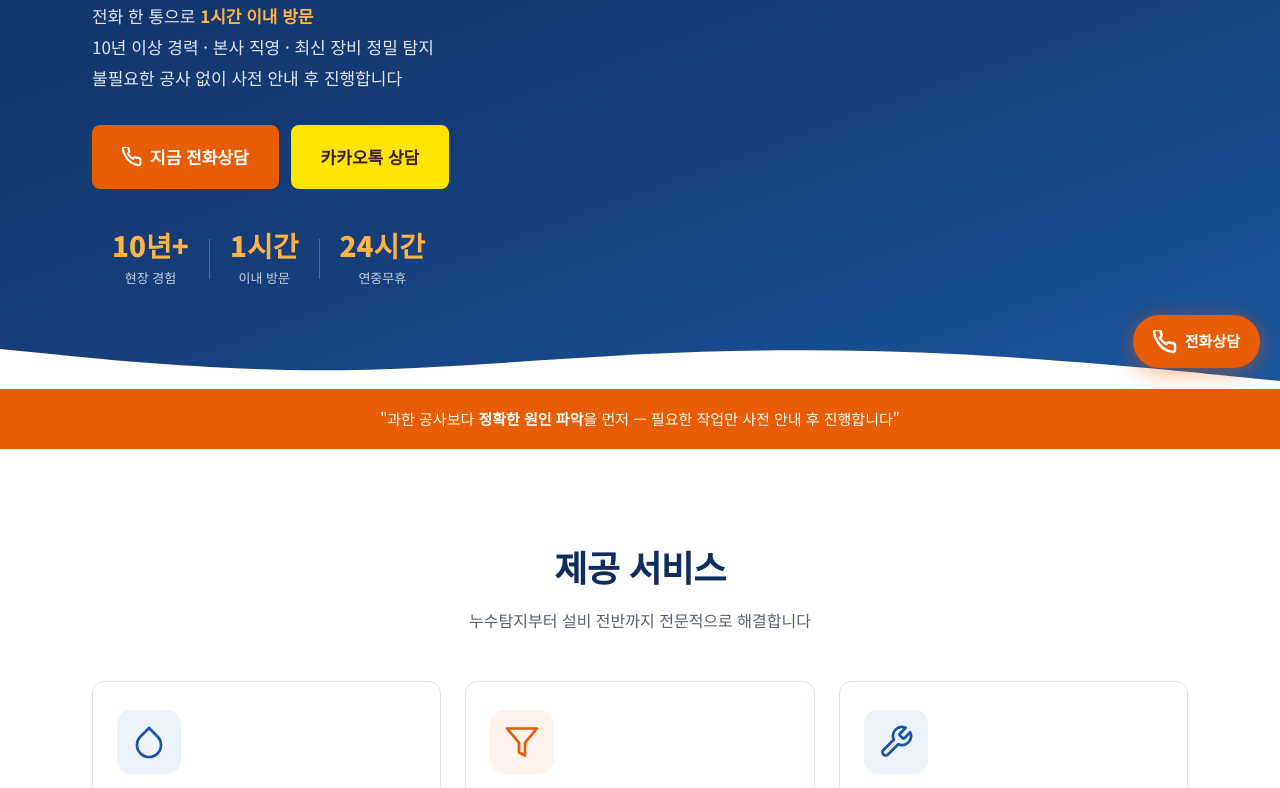
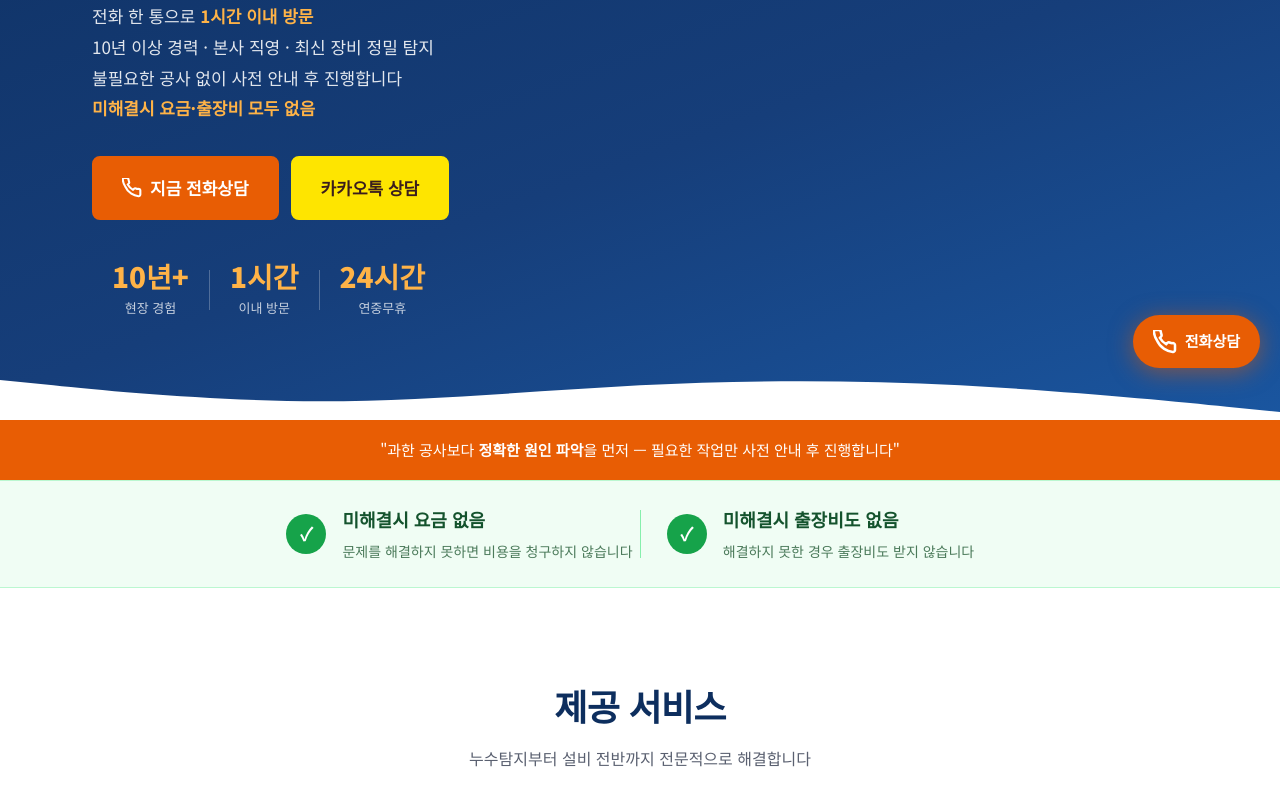
Before and after one commit to la2yness/barun-plumbing, a plain HTML site: page index.html in a window 1280 px wide. Shown: the part 408-1196 px from the top of the page. Drawn offline with Linux system fonts and the light colour scheme.

Commit message:
readme 추가

```diff
--- a/css/style.css
+++ b/css/style.css
@@ -278,6 +278,80 @@ button { cursor: pointer; border: none; background: none; }
   line-height: 1.6;
 }
 .slogan-bar strong { font-weight: 700; }
+
+/* ================================================================
+   GUARANTEE BAR
+   ================================================================ */
+.guarantee-bar {
+  background: #F0FDF4;
+  border-top: 1px solid #BBF7D0;
+  border-bottom: 1px solid #BBF7D0;
+  padding: 24px 0;
+}
+
+.guarantee-items {
+  display: flex;
+  flex-direction: column;
+  gap: 20px;
+}
+
+.guarantee-item {
+  display: flex;
+  align-items: center;
+  gap: 16px;
+}
+
+.g-icon {
+  flex-shrink: 0;
+  width: 40px;
+  height: 40px;
+  background: #16A34A;
+  color: #fff;
+  border-radius: 50%;
+  display: flex;
+  align-items: center;
+  justify-content: center;
+  font-size: 18px;
+  font-weight: 700;
+}
+
+.guarantee-item strong {
+  display: block;
+  font-size: 18px;
+  font-weight: 700;
+  color: #14532D;
+  margin-bottom: 2px;
+}
+
+.guarantee-item span {
+  font-size: 14px;
+  color: #4B7A5A;
+}
+
+.g-divider {
+  display: none;
+}
+
+@media (min-width: 768px) {
+  .guarantee-items {
+    flex-direction: row;
+    justify-content: center;
+    align-items: center;
+    gap: 0;
+  }
+  .guarantee-item {
+    flex: 1;
+    max-width: 360px;
+    justify-content: center;
+  }
+  .g-divider {
+    display: block;
+    width: 1px;
+    height: 48px;
+    background: #86EFAC;
+    flex-shrink: 0;
+  }
+}
 
 /* ================================================================
    SECTIONS
--- a/index.html
+++ b/index.html
@@ -87,7 +87,8 @@
     <p class="hero-desc">
       전화 한 통으로 <strong>1시간 이내 방문</strong><br>
       10년 이상 경력 · 본사 직영 · 최신 장비 정밀 탐지<br>
-      불필요한 공사 없이 사전 안내 후 진행합니다
+      불필요한 공사 없이 사전 안내 후 진행합니다<br>
+      <strong>미해결시 요금·출장비 모두 없음</strong>
     </p>
     <div class="hero-btns">
       <a href="tel:010-9057-5660" class="btn btn-accent btn-lg">
@@ -117,6 +118,29 @@
 <div class="slogan-bar">
   <div class="container">
     <p>"과한 공사보다 <strong>정확한 원인 파악</strong>을 먼저 &mdash; 필요한 작업만 사전 안내 후 진행합니다"</p>
+  </div>
+</div>
+
+<!-- ===================== GUARANTEE ===================== -->
+<div class="guarantee-bar">
+  <div class="container">
+    <div class="guarantee-items">
+      <div class="guarantee-item">
+        <div class="g-icon">✓</div>
+        <div>
+          <strong>미해결시 요금 없음</strong>
+          <span>문제를 해결하지 못하면 비용을 청구하지 않습니다</span>
+        </div>
+      </div>
+      <div class="g-divider"></div>
+      <div class="guarantee-item">
+        <div class="g-icon">✓</div>
+        <div>
+          <strong>미해결시 출장비도 없음</strong>
+          <span>해결하지 못한 경우 출장비도 받지 않습니다</span>
+        </div>
+      </div>
+    </div>
   </div>
 </div>
 
```
Also changed, not shown: README.md (added).
